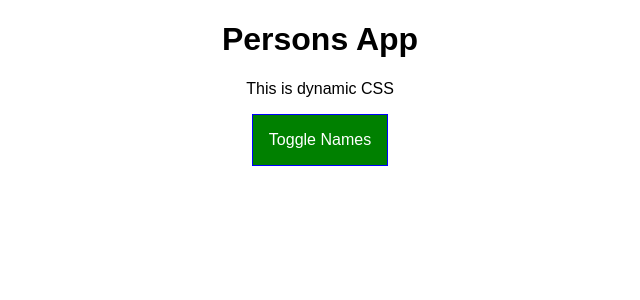
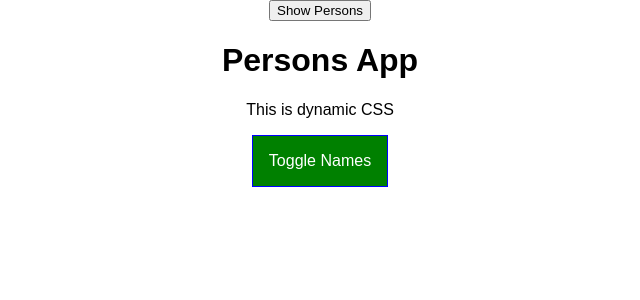
Before and after one commit to Tomasz-Kluczkowski/react-tutorial, a React app: page / in a window 1280 px wide. Shown: the top 300 px of the page, without its empty margins (320-960 px from the left). Built offline with nearby package versions, Linux system fonts and the light colour scheme.

Commit message:
higher order components.

```diff
--- a/src/components/Cockpit/Cockpit.js
+++ b/src/components/Cockpit/Cockpit.js
@@ -1,5 +1,6 @@
 import React from 'react'
 import classes from "./Cockpit.css";
+// import Aux from '../../hoc/Aux'
 
 const cockpit = (props) => {
     const assignedClasses = [];
--- a/src/components/Persons/Person/Person.js
+++ b/src/components/Persons/Person/Person.js
@@ -1,4 +1,5 @@
 import React, { Component } from 'react';
+import WithClass from '../../../hoc/WithClass'
 
 import classes from './Person.css';
 
@@ -19,11 +20,11 @@ class Person extends Component {
     render () {
         console.log('person render');
         return (
-            <div className={classes.Person}>
+            <WithClass classes={classes.Person}>
                 <p onClick={this.props.click}>I'm {this.props.name} and I am {this.props.age} years old!</p>
                 <p>{this.props.children}</p>
                 <input type="text" onChange={this.props.changed} value={this.props.name}/>
-            </div>
+            </WithClass>
         )
     }
 };
--- a/src/components/Persons/Persons.js
+++ b/src/components/Persons/Persons.js
@@ -1,8 +1,8 @@
-import React, { Component } from 'react';
+import React, { PureComponent } from 'react';
 
 import Person from './Person/Person'
 
-class Persons extends Component {
+class Persons extends PureComponent {
     constructor (props) {
         super(props);
         console.log('persons constructor')
@@ -16,6 +16,22 @@ class Persons extends Component {
         console.log('persons component did mount')
     }
 
+    componentWillReceiveProps(nextProps) {
+        console.log('UPDATE Persons.js, inside componentWillReceiveProps', nextProps)
+    }
+
+    // shouldComponentUpdate(nextProps, nextState) {
+    //     console.log('[update Persons.js] inside shouldComponentUpdate', nextProps, nextState);
+    //     return true;
+    // }
+
+    componentWillUpdate(nextProps, nextState) {
+        console.log('update persons.js inside compontnetWillUpdate', nextProps, nextState)
+    }
+
+    componentDidUpdate() {
+        console.log('update persons.js inside componentDidUpdate')
+    }
 
     render () {
         console.log('persons render');
--- a/src/containers/App.js
+++ b/src/containers/App.js
@@ -1,9 +1,10 @@
-import React, {Component} from 'react';
+import React, {PureComponent} from 'react';
 import classes from './App.css';
 import Persons from '../components/Persons/Persons';
+import WithClass from '../hoc/WithClass';
 import Cockpit from '../components/Cockpit/Cockpit';
 
-class App extends Component {
+class App extends PureComponent {
 
     constructor (props) {
         super(props);
@@ -27,8 +28,19 @@ class App extends Component {
         console.log('app component did mount')
     }
 
+    // shouldComponentUpdate(nextProps, nextState) {
+    //     console.log('[update App.js] inside shouldComponentUpdate', nextProps, nextState);
+    //     return true;
+    // }
+
+    componentDidUpdate() {
+        console.log('update App.js inside componentDidUpdate')
+    }
+
+
+
     deletePersonHandler = (index) => {
-        const persons = this.state.persons;
+        const persons = [...this.state.persons];
         persons.splice(index, 1);
         this.setState({persons: persons})
     };
@@ -67,7 +79,8 @@ class App extends Component {
         }
 
         return (
-                <div className={classes.App}>
+                <WithClass classes={classes.App}>
+                    <button onClick={() => {this.setState({showPersons: true})}}>Show Persons</button>
                     <Cockpit
                         appTitle={this.props.title}
                         showPersons={this.state.showPersons}
@@ -75,7 +88,7 @@ class App extends Component {
                         clicked={this.togglePersonsHandler}
                     />
                     {persons}
-                </div>
+                </WithClass>
         );
     }
 }
--- /dev/null
+++ b/src/hoc/Aux.js
@@ -0,0 +1,3 @@
+const aux = (props) => props.children;
+
+export default  aux;
--- /dev/null
+++ b/src/hoc/WithClass.js
@@ -0,0 +1,9 @@
+import React from 'react';
+
+const withClass = (props) => (
+    <div className={props.classes}>
+        {props.children}
+    </div>
+);
+
+export default withClass;
```
